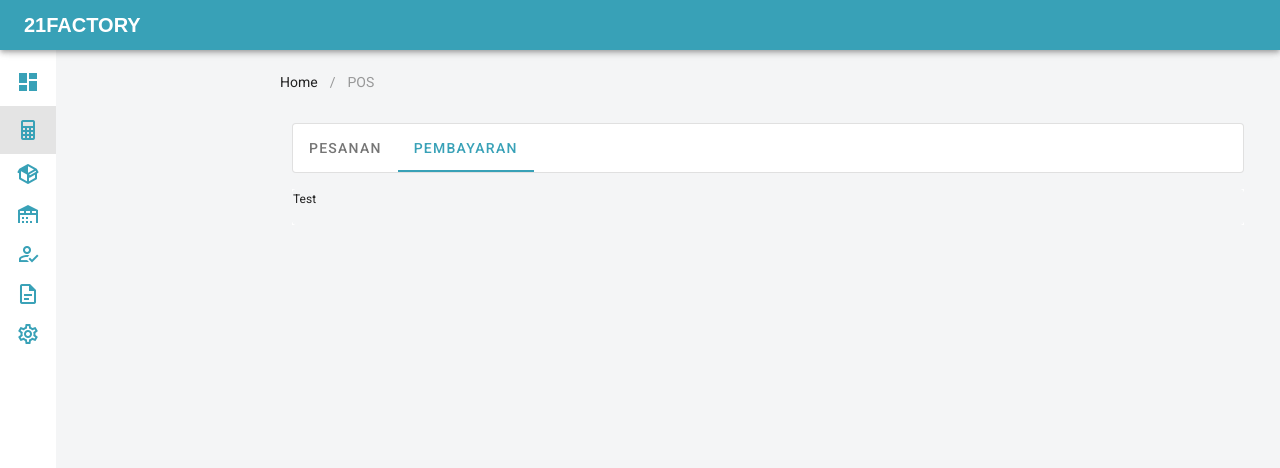
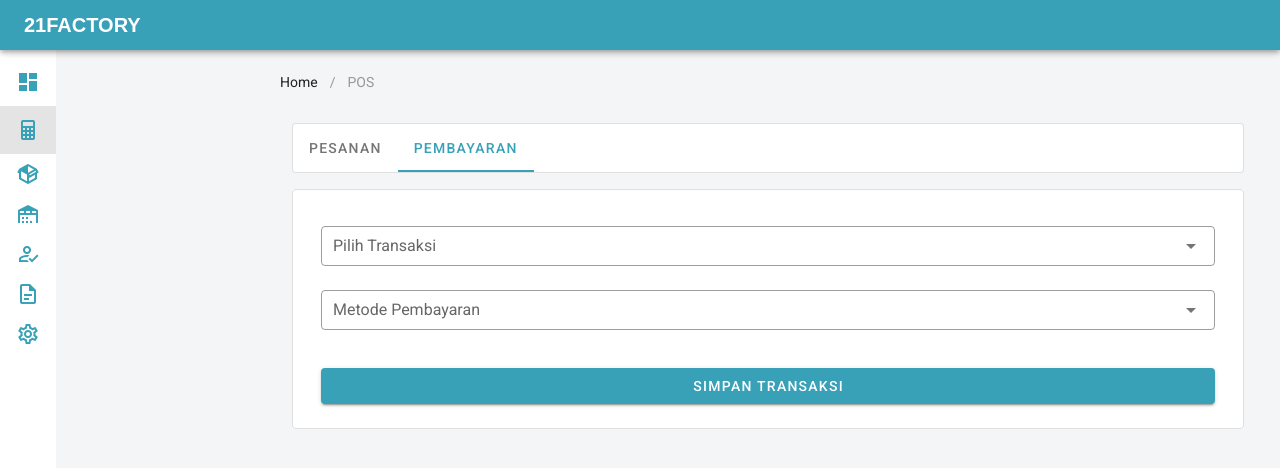
Before and after one commit to Nurhiman20/pos-app, a Vue app: page /pos in a window 1280 px wide. Both pictures are taken after a click on the tab "PEMBAYARAN". Shown: the top 468 px of the page. Built offline with nearby package versions, Linux system fonts and the light colour scheme; what vue-html-to-paper would draw is missing.

Commit message:
feat(POS): Payment page UI

```diff
--- /dev/null
+++ b/src/views/POS/components/TabPembayaran.vue
@@ -0,0 +1,130 @@
+<template>
+  <div>
+    <v-card class="pa-3" outlined>
+      <ValidationObserver ref="form" v-slot="{ handleSubmit }">
+        <v-form @submit.prevent="handleSubmit(saveTransaction)">
+          <ValidationProvider v-slot="{ errors }" name="Pilih transaksi" rules="required">
+            <v-autocomplete
+              :error-messages="errors"
+              v-model="tx"
+              :items="$store.state.listTransaction"
+              :item-text="textTx"
+              :item-value="valueTx"
+              label="Pilih Transaksi"
+              class="mt-6 px-4"
+              outlined
+              dense
+              hide-no-data
+              hide-details
+              :clearable="true"
+            ></v-autocomplete>
+          </ValidationProvider>
+          <div class="px-4 mt-6" v-if="tx.products_sold !== undefined">
+            <p>Produk Dibeli</p>
+            <v-data-table
+              :headers="headers"
+              :items="tx.products_sold"
+              class="elevation-1 scrollbar-custom"
+              hide-default-footer
+            ></v-data-table>
+            <div class="d-flex flex-row justify-space-between pa-2 pb-0 mt-3 total">
+              <p>Total</p>
+              <p class="text-bold">Rp. {{ formatCurrency(total) }},00</p>
+            </div>
+          </div>
+          <ValidationProvider v-slot="{ errors }" name="Metode pembayaran" rules="required">
+            <v-select
+              v-model="paymentMethod"
+              :error-messages="errors"
+              :items="paymentMethods"
+              label="Metode Pembayaran"
+              class="mb-0 mt-6 px-4"
+              outlined
+              dense
+            ></v-select>
+          </ValidationProvider>
+          <ValidationProvider v-slot="{ errors }" name="Tunai" rules="">
+            <v-text-field
+              v-model="cash"
+              :error-messages="errors"
+              label="Tunai"
+              outlined
+              dense
+              class="mb-0 mt-2 px-4"
+              v-if="paymentMethod === 'Tunai'"
+            ></v-text-field>
+          </ValidationProvider>
+          <div class="px-4 mb-4" v-if="paymentMethod === 'Tunai'">
+            <div class="d-flex flex-row justify-space-between pa-2 pb-0 kembali">
+              <p>Kembali</p>
+              <p class="text-bold">Rp. {{ formatCurrency(moneyChange) }},00</p>
+            </div>
+          </div>
+          <div class="px-4 pb-3">
+            <v-btn class="mt-3" block color="primary" dark>Simpan Transaksi</v-btn>
+          </div>
+        </v-form>
+      </ValidationObserver>
+    </v-card>
+  </div>
+</template>
+
+<script>
+export default {
+  data() {
+    return {
+      tx: {},
+      paymentMethod: null,
+      cash: 0,
+      paymentMethods: ['Tunai'],
+      headers:  [
+        { text: 'Produk', value: 'name', sortable: false },
+        { text: 'Harga', value: 'price', sortable: false },
+        { text: 'Qty', value: 'qty', sortable: false },
+        { text: 'Diskon', value: 'discount', sortable: false },
+        { text: 'Total', value: 'total', sortable: false }
+      ]
+    }
+  },
+  computed: {
+    total() {
+      const totalAll = this.tx.products_sold.reduce((acc, prod) => acc + parseInt(prod.total), 0);
+      return totalAll;
+    },
+    moneyChange() {
+      if (this.cash === 0) {
+        return 0;
+      } else {
+        return this.cash - this.total;
+      }
+    }
+  },
+  methods: {
+    textTx(item) {
+      return item.id + ' | ' + item.time + ' | ' + item.table_number.table_number
+    },
+    valueTx(item) {
+      return item
+    },
+    formatCurrency(val) {
+      return val.toString().replace(/(\d)(?=(\d\d\d)+(?!\d))/g, '$1.')
+    },
+    // submitTransaction() {
+    //   let prod = this.$store.state.selectedProduct;
+
+    //   let dataForm = {
+    //     id: this.randomId(),
+    //     id_outlet: this.$store.state.account.id,
+    //     products_sold: prod,
+    //     time: this.dateTime(),
+    //     total_discount: this.discount,
+    //     money_change: this.moneyChange,
+    //     cash: this.cash,
+    //     total: this.total
+    //   }
+
+    //   this.$emit('saveTransaction', dataForm)
+    // }
+  },
+}
+</script>
--- a/src/views/POS/index.vue
+++ b/src/views/POS/index.vue
@@ -42,9 +42,7 @@
           </v-card>
         </v-tab-item>
         <v-tab-item color="background">
-          <v-card outlined color="background">
-            <p>Test</p>
-          </v-card>
+          <payment-tab></payment-tab>
         </v-tab-item>
       </v-tabs-items>
     </v-container>
@@ -87,6 +85,7 @@ import selectProductDialog from './components/DialogPilihProduk';
 import editProductDialog from './components/DialogEditProduk';
 import saveTransactionDialog from './components/DialogSimpanTransaksi';
 import responseDialog from '../../components/ResponseDialog';
+import paymentTab from './components/TabPembayaran';
 
 export default {
   components: {
@@ -95,7 +94,8 @@ export default {
     selectProductDialog,
     editProductDialog,
     saveTransactionDialog,
-    responseDialog
+    responseDialog,
+    paymentTab
   },
   data() {
     return {
@@ -174,6 +174,7 @@ export default {
     this.$store.dispatch("getCategory");
     this.$store.dispatch("getCustomer");
     this.$store.dispatch("getTable");
+    this.$store.dispatch("getTransaction");
   },
 }
 </script>
```
